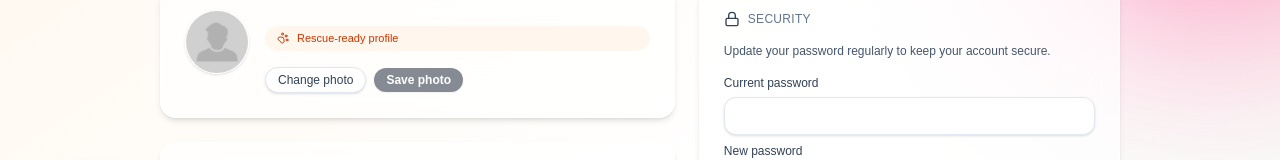
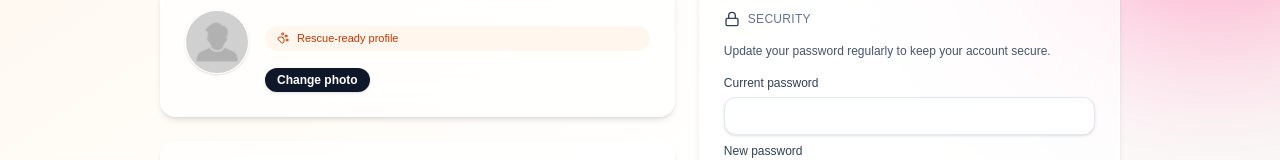
Before and after one commit to harrencode/purrfect-frontend-web, a Next.js app: page /profile in a window 1280 px wide. Shown: the part 255-415 px from the top of the page. Built offline with nearby package versions, Linux system fonts and the light colour scheme; no server answers.

Commit message:
fuxed photo upload for profile picture

```diff
--- a/src/app/profile/page.js
+++ b/src/app/profile/page.js
@@ -1,6 +1,6 @@
 "use client";
 
-import { useEffect, useState } from "react";
+import { useEffect, useRef, useState } from "react";
 import {
   User as UserIcon,
   PawPrint,
@@ -32,12 +32,12 @@ export default function ProfilePage() {
   const [passwordSuccess, setPasswordSuccess] = useState("");
   const [passwordError, setPasswordError] = useState("");
 
-  const [photoFile, setPhotoFile] = useState(null);
   const [photoPreview, setPhotoPreview] = useState("");
   const [photoUploading, setPhotoUploading] = useState(false);
   const [photoSuccess, setPhotoSuccess] = useState("");
   const [photoError, setPhotoError] = useState("");
   const [profileImageError, setProfileImageError] = useState(false);
+  const photoInputRef = useRef(null);
 
   // Preferences form state
   const [preferences, setPreferences] = useState({
@@ -153,16 +153,17 @@ export default function ProfilePage() {
     setPasswordSuccess("");
   };
 
-  const handlePhotoChange = (e) => {
+  const handlePhotoChange = async (e) => {
     const file = e.target.files?.[0];
     if (!file) return;
 
     const previewUrl = URL.createObjectURL(file);
-    setPhotoFile(file);
     setPhotoPreview(previewUrl);
     setProfileImageError(false);
     setPhotoError("");
     setPhotoSuccess("");
+
+    await uploadProfilePhoto(file, previewUrl);
   };
 
   useEffect(() => {
@@ -176,8 +177,8 @@ export default function ProfilePage() {
     };
   }, [photoPreview]);
 
-  const handlePhotoUpload = async () => {
-    if (!photoFile) {
+  const uploadProfilePhoto = async (file, previewUrl) => {
+    if (!file) {
       setPhotoError("Please choose a photo first.");
       return;
     }
@@ -188,11 +189,8 @@ export default function ProfilePage() {
 
     try {
       const formData = new FormData();
-      formData.append("file", photoFile);
+      formData.append("file", file);
 
-      let uploadedUrl = "";
-
-      try {
       const uploadRes = await fetch(PROFILE_UPLOAD_URL, {
         method: "POST",
         headers: getAuthHeaders(false),
@@ -201,13 +199,11 @@ export default function ProfilePage() {
 
       if (!uploadRes.ok) {
         const errorText = await uploadRes.text().catch(() => "");
-          throw new Error(
-            errorText || "Failed to upload profile image"
-          );
+        throw new Error(errorText || "Failed to upload profile image");
       }
 
       const uploadData = await uploadRes.json().catch(() => ({}));
-        uploadedUrl =
+      const uploadedUrl =
         uploadData.url ||
         uploadData.file_url ||
         uploadData.location ||
@@ -216,32 +212,6 @@ export default function ProfilePage() {
 
       if (!uploadedUrl) {
         throw new Error("Upload succeeded but no image URL was returned.");
-        }
-      } catch (uploadErr) {
-        // Fallback: attempt direct profile update with multipart form data
-        const directForm = new FormData();
-        directForm.append("profile_photo", photoFile);
-
-        const directRes = await fetch(`${API_BASE_URL}/users/me`, {
-          method: "PUT",
-          headers: getAuthHeaders(false),
-          body: directForm,
-        });
-
-        if (!directRes.ok) {
-          throw uploadErr;
-        }
-
-        const updatedUser = await directRes.json().catch(() => null);
-        if (updatedUser) {
-          setUser(updatedUser);
-          setPhotoPreview(updatedUser?.profile_photo_url || photoPreview);
-          setPhotoFile(null);
-          setPhotoSuccess("Profile photo updated.");
-          return;
-        }
-
-        throw uploadErr;
       }
 
       const updateRes = await fetch(`${API_BASE_URL}/users/me`, {
@@ -259,13 +229,16 @@ export default function ProfilePage() {
       setUser(updatedUser);
       setPhotoPreview(updatedUser?.profile_photo_url || uploadedUrl);
       setProfileImageError(false);
-      setPhotoFile(null);
       setPhotoSuccess("Profile photo updated.");
     } catch (err) {
       console.error(err);
       setPhotoError(err.message || "Could not update profile photo.");
+      setPhotoPreview(user?.profile_photo_url || "");
     } finally {
       setPhotoUploading(false);
+      if (photoInputRef.current) {
+        photoInputRef.current.value = "";
+      }
     }
   };
 
@@ -365,23 +338,24 @@ export default function ProfilePage() {
                       <PawPrint className="h-3 w-3" />
                       <span>Rescue-ready profile</span>
                     </div>
-                    <div className="mt-3 flex flex-wrap items-center gap-2">
-                      <label className="inline-flex cursor-pointer items-center gap-2 rounded-full border border-slate-200 bg-white px-3 py-1 text-xs font-medium text-slate-700 shadow-sm hover:bg-slate-50">
-                        Change photo
+                    <div className="mt-3">
                       <input
+                        ref={photoInputRef}
                         type="file"
                         accept="image/*"
                         onChange={handlePhotoChange}
                         className="hidden"
                       />
-                      </label>
                       <button
                         type="button"
-                        onClick={handlePhotoUpload}
-                        disabled={photoUploading || !photoFile}
+                        onClick={() => photoInputRef.current?.click()}
+                        disabled={photoUploading}
                         className="inline-flex items-center gap-2 rounded-full bg-slate-900 px-3 py-1 text-xs font-semibold text-white shadow-sm transition hover:bg-slate-800 disabled:opacity-50"
                       >
-                        {photoUploading ? "Uploading..." : "Save photo"}
+                        {photoUploading && (
+                          <Loader2 className="h-3.5 w-3.5 animate-spin" />
+                        )}
+                        <span>{photoUploading ? "Uploading..." : "Change photo"}</span>
                       </button>
                     </div>
                     {(photoSuccess || photoError) && (
```
Lines whose indentation alone changed are shown as unchanged.
